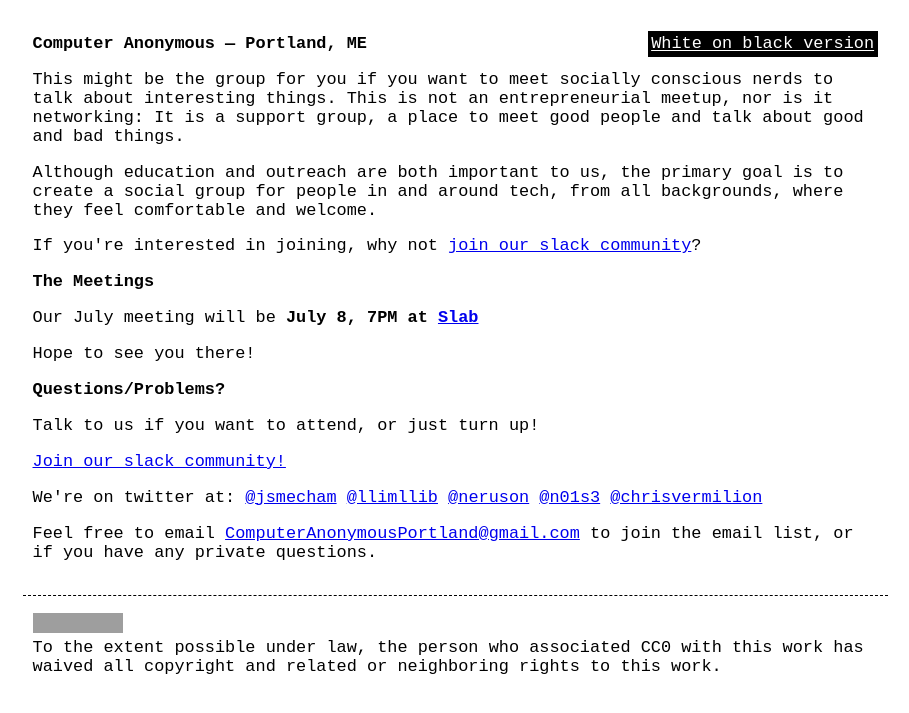
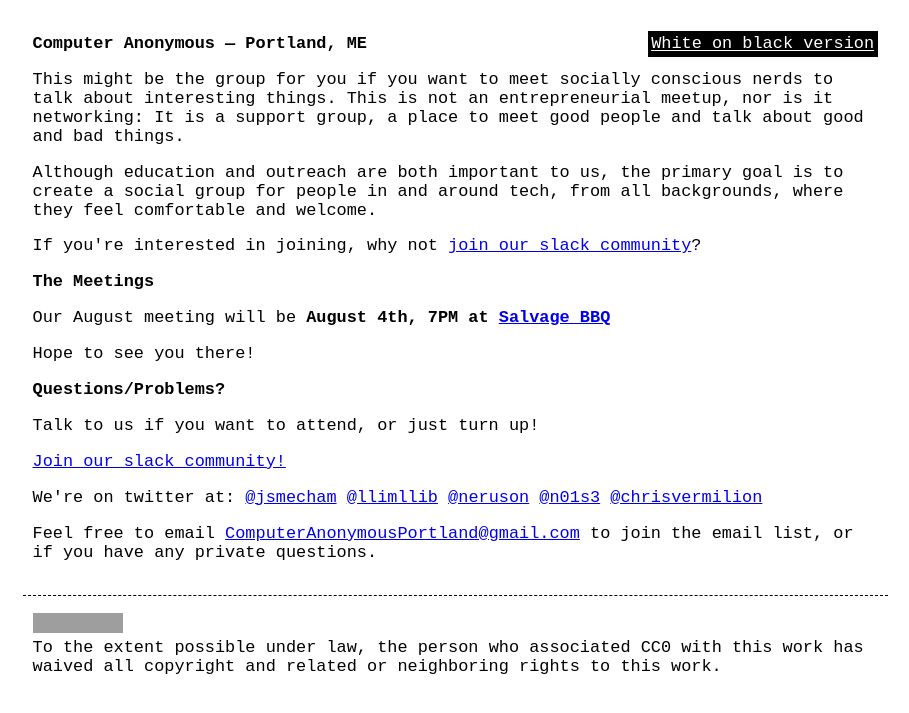
Before and after one commit to computeranonymous/computer, a Jekyll site: the page built from us_portland.html, in a window 1280 px wide. Shown: the top 713 px of the page, without its empty margins (185-1094 px from the left). Built offline with Jekyll 4.4.1, drawn with Linux system fonts in a browser that asks for light colours; grey boxes are pictures that could not be loaded.

Commit message:
us_portland August meeting

```diff
--- a/us_portland.html
+++ b/us_portland.html
@@ -12,7 +12,7 @@ title: Computer Anonymous - Portland
 
 <h3>The Meetings</h3>
 
-<p>Our July meeting will be <b>July 8, 7PM at <a href="http://www.slabportland.com/">Slab</a></b></p>
+<p>Our August meeting will be <b>August 4th, 7PM at <a href="http://salvagebbq.com/">Salvage BBQ</a></b></p>
 
 <p>Hope to see you there!
 
```
